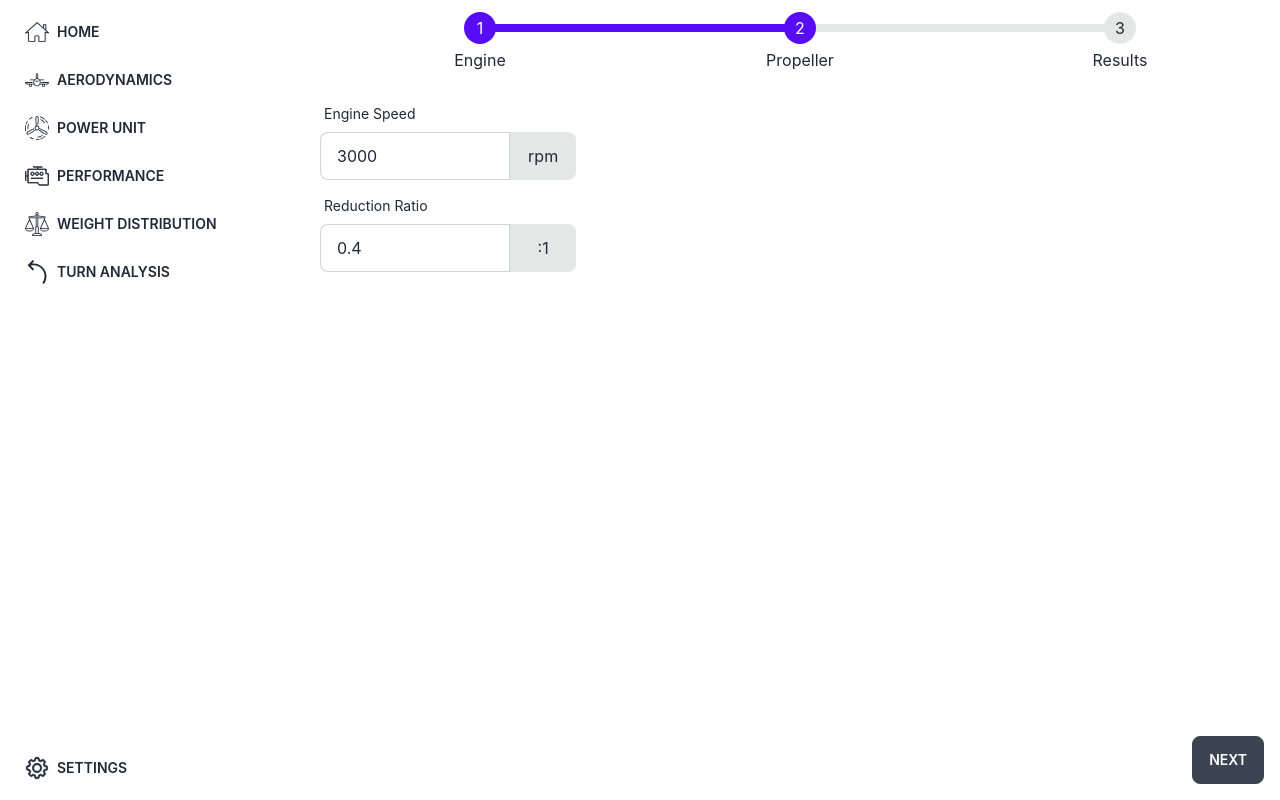
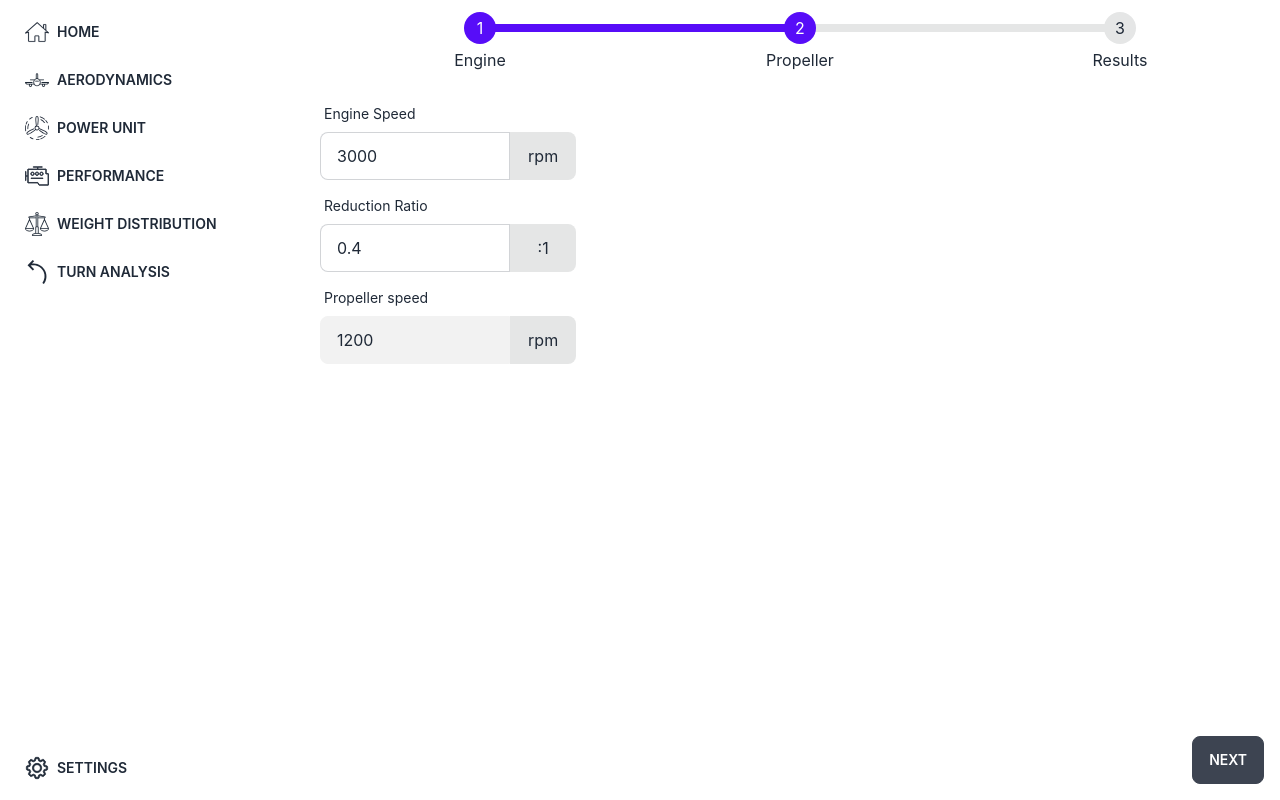
Before and after one commit to adamsmietanka/aircraft-calculator, a React (Create React App) app in the folder frontend/: page /powerunit/propeller in a window 1280 px wide. Built offline with nearby package versions, Linux system fonts and the light colour scheme.

Commit message:
feat: add a disabled input for computed values

```diff
--- a/frontend/package.json
+++ b/frontend/package.json
@@ -14,6 +14,7 @@
     "@types/react-dom": "^18.0.6",
     "@types/three": "^0.149.0",
     "daisyui": "^2.31.0",
+    "decimal.js": "^10.4.3",
     "plotly.js": "^2.21.0",
     "react": "^18.2.0",
     "react-dom": "^18.2.0",
--- /dev/null
+++ b/frontend/src/features/common/InputDisabled.tsx
@@ -0,0 +1,39 @@
+import InfoTooltip from "./InfoTooltip";
+
+interface Props {
+  label: string;
+  unit: string;
+  value: number | string;
+  tooltip?: string;
+}
+
+const InputNumber = ({
+  label,
+  unit,
+  value,
+  tooltip,
+}: Props) => {
+  return (
+    <div className="form-control">
+      <label className="label">
+        <span className="label-text flex">
+          {label}
+          {tooltip && <InfoTooltip text={tooltip} />}
+        </span>
+      </label>
+      <label className="input-group">
+        <input
+          className="input input-bordered w-full"
+          type="number"
+          value={value}
+          disabled={true}
+        />
+        <span className="flex items-center justify-center w-20 rounded-lg h-12">
+          {unit}
+        </span>
+      </label>
+    </div>
+  );
+};
+
+export default InputNumber;
--- a/frontend/src/features/power_unit/PowerUnitPropeller.tsx
+++ b/frontend/src/features/power_unit/PowerUnitPropeller.tsx
@@ -1,6 +1,8 @@
 import React from "react";
 import InputNumber from "../common/InputNumber";
 import { useEngineStore } from "./hooks/useEngine";
+import InputDisabled from "../common/InputDisabled";
+import Decimal from "decimal.js";
 
 const PowerUnitPropeller = () => {
   const engineSpeed = useEngineStore((state) => state.engineSpeed)
@@ -24,6 +26,11 @@ const PowerUnitPropeller = () => {
           label="Reduction Ratio"
           unit=":1"
         />
+        <InputDisabled
+          value={(new Decimal(engineSpeed).mul(new Decimal(reductionRatio))).toString()}
+          label="Propeller speed"
+          unit="rpm"
+        />
       </div>
       <div />
     </div>
--- a/frontend/src/features/power_unit/hooks/useSupercharger.ts
+++ b/frontend/src/features/power_unit/hooks/useSupercharger.ts
@@ -1,6 +1,5 @@
 import create from "zustand";
 import produce from "immer";
-import { useHighGearStartPower } from "./useHighGearStartPower";
 
 export interface GearState {
   enabled: boolean;
```
Also changed, not shown: 1 other file (tests, documents, lock files or other folders).
